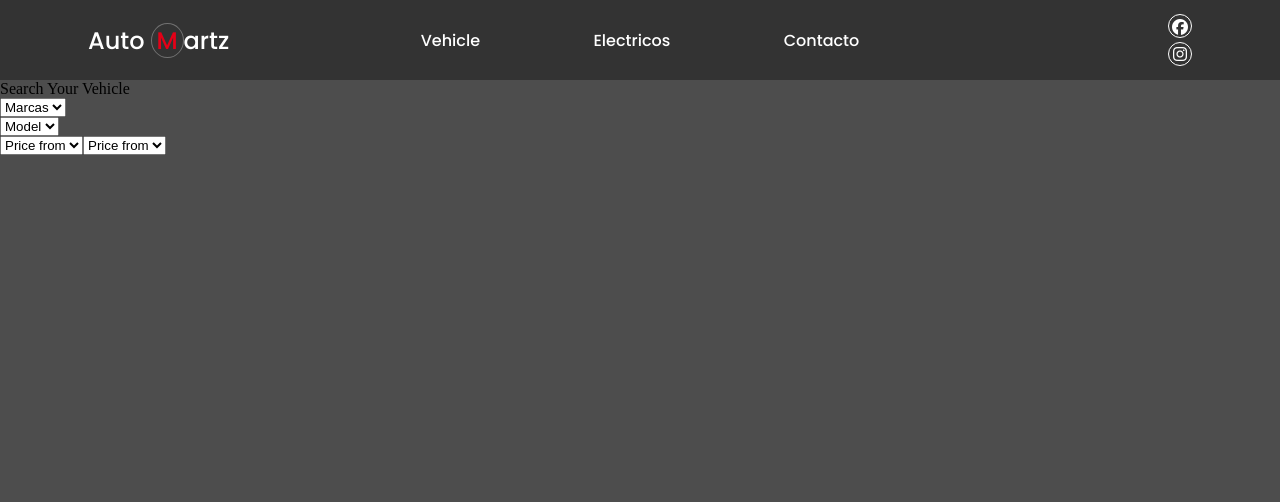
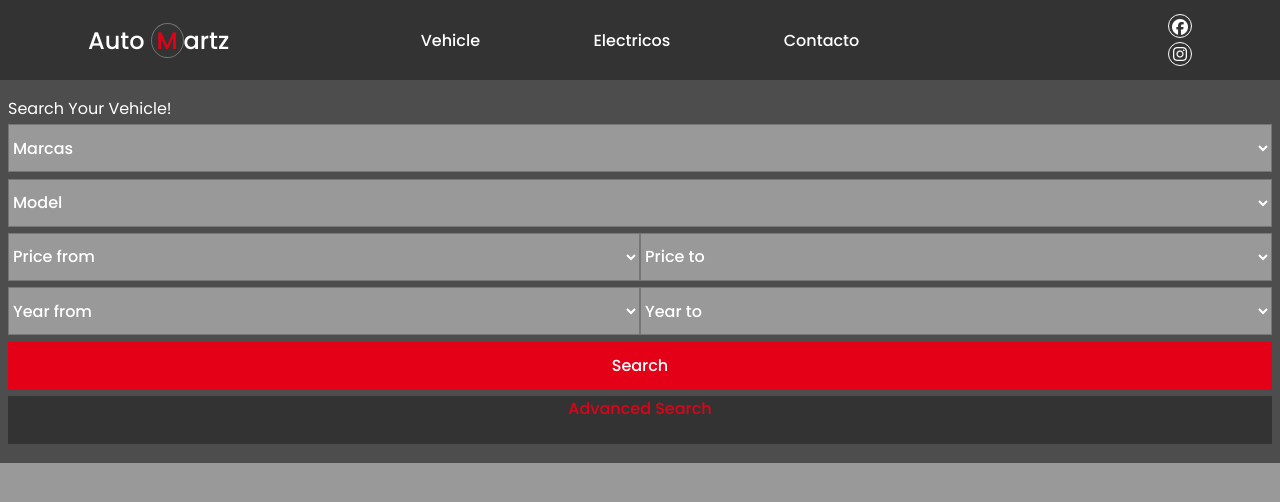
Before and after one commit to anthonymartz17/Dealership, a Vue app: page / in a window 1280 px wide. Shown: the top 502 px of the page. Built offline with nearby package versions, Linux system fonts and the light colour scheme.

Commit message:
advanced ui of the search fields component

```diff
--- a/src/App.vue
+++ b/src/App.vue
@@ -3,6 +3,7 @@
     <div class="page-container">
       <AppHeader/>
       <AppMain/>
+
 
     <footer>
       <div class="footer-content"></div>
@@ -17,19 +18,21 @@
 
 import AppHeader from './components/Header.vue'
 import AppMain from './components/Main.vue'
+
+
 export default {
 
   components:{
     AppHeader,
     AppMain
-  }
+  },
 
   }
 </script>
 <style lang="scss" scoped>
 
 .page-container{
-  background: $lightDark;
+  background: $lightestDark;
   height: 100vh;
   min-width: 22.5em;
 }
--- a/src/assets/scss/_shared.scss
+++ b/src/assets/scss/_shared.scss
@@ -5,6 +5,7 @@
 
 $dark:#333;
 $lightDark: lighten($dark, 10%);
+$lightestDark: lighten($dark, 40%);
 $light:white;
 $primary:#E40017;
 
@@ -26,6 +27,10 @@ $font-text: normal 200 1em $font-stack;
 .flex-j-c{
   display: flex;
   justify-content: center;
+}
+.flex-dir-c{
+  display: flex;
+  flex-direction: column;
 }
 
 
--- a/src/components/Main.vue
+++ b/src/components/Main.vue
@@ -4,7 +4,7 @@
       <div class="search-type-carrousel-container">
         <div class="search-type-vehicles">
           <div class="search-vehicle">
-            <p>Search Your Vehicle</p>
+            <p>Search Your Vehicle!</p>
             <form>
               <div class="field make">
                 <select name="make" id="make" v-model="$store.state.make">
@@ -21,14 +21,27 @@
               <div class="field price">
                    <select name="price-from" id="price-from" v-model="$store.state.priceFrom">
                   <option selected value="" disabled>Price from</option>
-                   <option v-for="(price,key) in $store.state.prices" :key="key" :value="price">{{price}}</option>
+                   <option v-for="(price,key) in priceFromComputed" :key="key" :value="price">{{price}}</option>
                 </select>
 
                 <select name="price-to" id="price-to" v-model="$store.state.priceTo">
-                  <option selected value="" disabled>Price from</option>
-                   <option v-for="(price,key) in priceTo" :key="key" :value="price">{{price}}</option>
+                  <option selected value="" disabled>Price to</option>
+                   <option v-for="(price,key) in priceToComputed" :key="key" :value="price">{{price}}</option>
                 </select>
               </div>
+              <div class="field year">
+                   <select name="year-from" id="year-from" v-model="$store.state.yearFrom">
+                  <option selected value="" disabled>Year from</option>
+                   <option v-for="(year,key) in yearFromComputed" :key="key" :value="year">{{year}}</option>
+                   </select>
+
+                   <select name="year-to" id="year-to" v-model="$store.state.yearTo">
+                  <option selected value="" disabled>Year to</option>
+                   <option v-for="(year,key) in yearToComputed" :key="key" :value="year">{{year}}</option>
+                </select>
+              </div>
+              <input class="btn btn-search" type="submit" value="Search">
+              <div class="btn btn-advanceSearch">Advanced Search</div>
             </form>
           </div>
           <div class="type-vehicle"></div>
@@ -41,26 +54,71 @@
 
 <script>
 
-// import mapGetters from 'vuex'
+import {mapGetters} from 'vuex'
+import {mapMutations} from 'vuex'
 export default {
 
-  data(){
-    return{
-      // make:''
-    }
+  methods:{
+    ...mapMutations([
+      'searchVehicle'
+    ])
   },
 
 
-methods:{
+  computed:{
+    ...mapGetters([
+      'priceToComputed',
+      'priceFromComputed',
+      'yearFromComputed',
+      'yearToComputed',
+      ]),
 
-},
-computed:{
-  // ...mapGetters(['priceTo'])
 }
 
 }
 </script>
 
-<style>
+<style lang="scss" scoped>
+*{
+  font-family: $font-stack;
+  color: $light;
+
+  .search-vehicle{
+    background: $lightDark;
+    padding: 1em .5em;
+
+  }
+  .field{
+    select{
+      width: 100%;
+      background:$lightestDark;
+      font: $font-text-bold;
+      height: 3em;
+      margin-block: .2em;
+    }
+  }
+  .price{
+    display: flex;
+  }
+  .year{
+    display: flex;
+  }
+  .btn{
+    width: 100%;
+    height: 3em;
+    margin-block: .2em;
+    font: $font-text-bold;
+    text-align: center;
+  }
+  .btn-search{
+    background: $primary;
+    outline: none;
+    border: none;
+  }
+  .btn-advanceSearch{
+    background: $dark;
+    color: $primary;
+  }
+}
 
 </style>
--- a/src/store/index.js
+++ b/src/store/index.js
@@ -20,7 +20,7 @@ export default new Vuex.Store({
     makes:['Honda','Toyota','Acura'],
     models:['Civic','camry','MDX'],
     prices:[3000,5000,7000,9000],
-    years:[2010,2012,2008],
+    years:[2010,2011,2012,2013,2014,2015],
 
     desktopNav:[
 
@@ -35,6 +35,9 @@ export default new Vuex.Store({
     ]
   },
   mutations: {
+    searchVehicle(){
+      console.log('found')
+    }
   },
   actions: {
   },
@@ -42,12 +45,32 @@ export default new Vuex.Store({
   },
 
   getters:{
-    priceTo(state){
-      let priceIncremented = state.prices.forEach(one =>{
-        one + 2000
+    priceFromComputed(state){
+      let price = state.prices.map(one =>{
+        return `$ ${one}`
       })
+      return price
+    },
 
+    priceToComputed(state){
+      let priceIncremented = state.prices.map(one =>{
+        return `$ ${one + 2000}`
+      })
       return priceIncremented
-    }
+    },
+
+    yearFromComputed(state){
+      let year = state.years.map(one =>{
+        return `From ${one}`
+      })
+      return year
+    },
+    yearToComputed(state){
+      let year = state.years.map(one =>{
+        return `To ${one}`
+      })
+      return year
+    },
+
   }
 })
```
